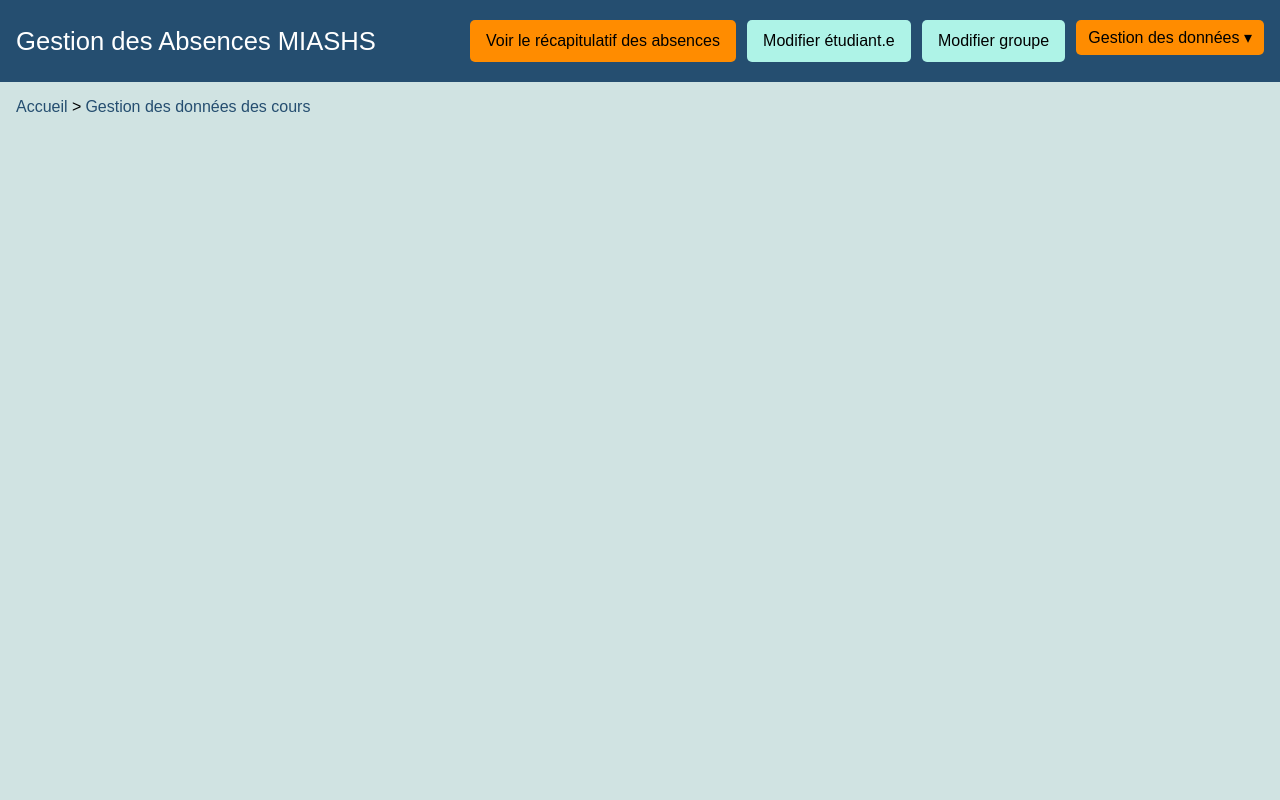
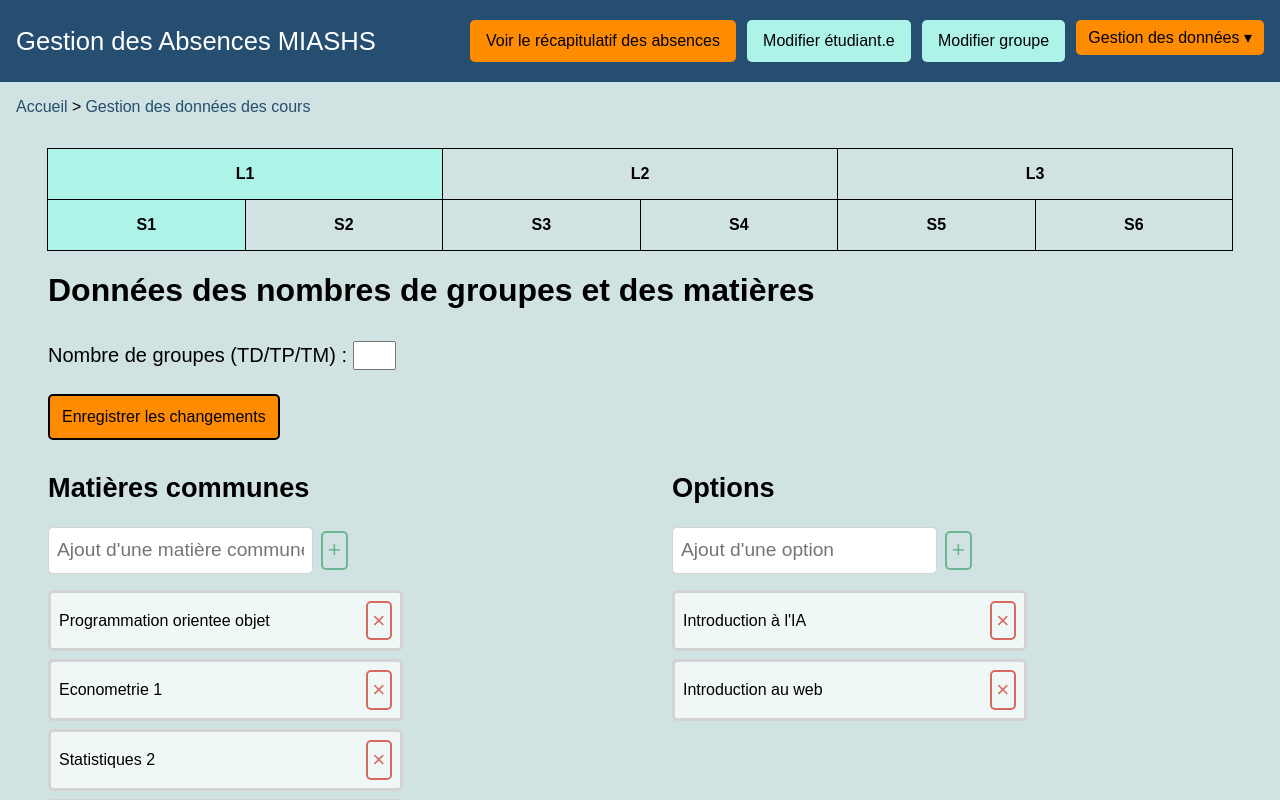
Before and after one commit to CaroleLeCrac/Projet-Info-2024, a Vue app in the folder GestionAbsenceFront/: page /gestion/cours in a window 1280 px wide. Shown: the top 800 px of the page. Built offline with nearby package versions, Linux system fonts and the light colour scheme.

Commit message:
Finalisation des pages de gestion des données Tout le Front-end est terminé

```diff
--- a/GestionAbsenceFront/src/App.vue
+++ b/GestionAbsenceFront/src/App.vue
@@ -51,20 +51,20 @@ const breadcrumbSteps = computed(() => {
       return [
         { label: 'Accueil', to: '/' },
         { label: 'Récapitulatif des absences', to: '/recapitulatifs' },
-        { label: 'Récap. étudiant', to: null }
+        { label: 'Récap. étudiant.e', to: null }
       ]
 
     case 'SelectStudentModification':
       return [
         { label: 'Accueil', to: '/' },
-        { label: 'Sélection étudiant à modifier', to: null }
+        { label: 'Sélection étudiant.e à modifier', to: null }
       ]
 
     case 'StudentModification':
       return [
         { label: 'Accueil', to: '/' },
-        { label: 'Sélection étudiant à modifier', to: '/selection/etudiant' },
-        { label: 'Modification d’un étudiant', to: null }
+        { label: 'Sélection étudiant.e à modifier', to: '/selection/etudiant' },
+        { label: 'Modification d’un.e étudiant.e', to: null }
       ]
 
     case 'SelectGroupModification':
--- a/GestionAbsenceFront/src/pages/CoursesManagement/CoursesManagementPage.vue
+++ b/GestionAbsenceFront/src/pages/CoursesManagement/CoursesManagementPage.vue
@@ -1,14 +1,204 @@
 <!--Page de gestion des cours-->
 <template>
-    <main>
+    <main class="left">
+        <PromoSelector v-model="selectedSemester" />
 
+        <h1>Données des nombres de groupes et des matières</h1>
+
+        <form class="groups-info">
+            <div>
+                <label>Nombre de groupes (TD/TP/TM) : </label>
+                <input type="number" id="number-of-groups" v-model="numberOfGroups">
+            </div>
+
+            <div v-if="selectedSemester !== 'S1'">
+                <label>Nombre de groupes d'anglais en cog : </label>
+                <input type="number" id="number-of-cog-eng" v-model="numberOfCogEng">
+            </div>
+
+            <div v-if="selectedSemester !== 'S1'">
+                <label>Nombre de groupes d'anglais en éco : </label>
+                <input type="number" id="number-of-eco-eng" v-model="numberOfEcoEng">
+            </div>
+
+            <button id="save-changes" class="button" v-if="!changesSaved" @click="saveChanges">
+                Enregistrer les changements</button>
+        </form>
+
+        <div class="sections-container">
+            <section class="courses-info">
+                <h2>Matières communes</h2>
+                <div class="add">
+                    <input type="text" v-model="newCourse" placeholder="Ajout d'une matière commune">
+                    <button type="button" class="button" id="add-btn" @click="addCourse">+</button>
+                </div>
+                <ul class="list">
+                    <li v-for="(course, index) in courses" :key="index" class="list-item">
+                        {{ course.name }}
+                        <button type="button" class="button" id="delete-btn" @click="deleteCourse(index)">×</button>
+                    </li>
+                </ul>
+
+            </section>
+
+            <section class="courses-info">
+                <h2>Options</h2>
+                <div class="add">
+                    <input type="text" v-model="newOption" placeholder="Ajout d'une option">
+                    <button type="button" class="button" id="add-btn" @click="addOption">+</button>
+                </div>
+                <ul class="list">
+                    <li v-for="(option, index) in options" :key="index" class="list-item">
+                        {{ option.name }}
+                        <button type="button" class="button" id="delete-btn" @click="deleteOption(index)">×</button>
+                    </li>
+                </ul>
+            </section>
+        </div>
     </main>
 </template>
 
 <script setup>
+import { onMounted, ref } from 'vue'
+import PromoSelector from '@/shared/components/PromoSelector.vue';
+
+const selectedSemester = ref('S1')
+const courses = ref([]);
+const options = ref([]);
+
+onMounted(() => {
+
+    if (options.value.length === 0) {
+
+        fetch('/Options.json')
+            .then((response) => response.json())
+            .then((data) => {
+                options.value = data.options
+            })
+            .catch(error => console.error("Error loading options data : ", error))
+    }
+
+    if (courses.value.length === 0) {
+
+
+        fetch('/Courses.json')
+            .then((response) => response.json())
+            .then((data) => {
+                courses.value = data.courses
+            })
+            .catch(error => console.error("Error loading courses data : ", error))
+    }
+})
+
+const newCourse = ref('')
+const newOption = ref('')
+
+function addCourse() {
+    const name = newCourse.value.trim()
+    if (name) {
+        courses.value.push({ name })
+        newCourse.value = ''
+    }
+}
+
+function addOption() {
+    const name = newOption.value.trim()
+    if (name) {
+        options.value.push({ name })
+        newOption.value = ''
+    }
+}
+
+function deleteCourse(index) {
+    courses.value.splice(index, 1)
+}
+
+function deleteOption(index) {
+    options.value.splice(index, 1)
+}
+
+const changesSaved = ref(false);
+function saveChanges() {
+    /* Sauvegarder les changements */
+    changesSaved.value = true;
+}
 </script>
 
 <style scoped>
 @import url("../../shared/shared.css");
 
+.groups-info div {
+    margin-bottom: 1rem;
+}
+
+.groups-info label {
+    font-size: 1.25rem;
+}
+
+.groups-info input {
+    width: 3%;
+    font-size: 1.25rem;
+}
+
+.sections-container {
+    display: grid;
+    grid-template-columns: 50% 50%;
+    gap: 2rem;
+    margin-top: 2rem;
+}
+
+.add {
+    display: flex;
+    align-items: center;
+    gap: 0.5rem;
+    margin-bottom: 1rem;
+}
+
+.add input {
+    font-size: 1.2rem;
+    padding: 0.3rem 0.5rem;
+    height: 2.2rem;
+    border: 1px solid lightgray;
+    border-radius: 5px;
+}
+
+.list {
+    width: 60%;
+}
+
+.list-item {
+    list-style-type: none;
+    border: solid lightgray;
+    background-color: var(--color-6);
+    border-radius: 5px;
+    padding: 0.5rem;
+    margin-bottom: 0.25rem;
+    display: flex;
+    justify-content: space-between;
+    align-items: center;
+    font-size: 1rem;
+}
+
+#add-btn {
+    color: var(--color-8);
+    border-color: var(--color-8);
+}
+
+#delete-btn {
+    color: var(--color-7);
+    border-color: var(--color-7);
+}
+
+#add-btn,
+#delete-btn {
+    margin: 0;
+    padding: 0.3rem;
+    font-size: 1.4rem;
+    background-color: var(--color-6);
+}
+
+#add-btn,
+#delete-btn:hover {
+    background-color: var(--color-5);
+}
 </style>
--- a/GestionAbsenceFront/src/pages/GroupModification/GroupModification.vue
+++ b/GestionAbsenceFront/src/pages/GroupModification/GroupModification.vue
@@ -66,7 +66,7 @@ function addStudent(student) {
     <div class="container">
       <!-- Liste des étudiant.e.s du groupe -->
       <div class="left-container">
-        <h1>Liste des étudiant.e.s du groupe</h1>
+        <h1>Liste des étudiant.e.s du groupe {{ currentGroupNumber }}</h1>
         <input class="search-bar" type="search" v-model="searchQuery1" placeholder="Rechercher un.e étudiant.e" />
         <ul class="list">
           <li v-for="student in filteredStudentsInGroup" :key="student.studentNumber" class="students-list">
--- a/GestionAbsenceFront/src/routes.js
+++ b/GestionAbsenceFront/src/routes.js
@@ -11,7 +11,7 @@ import SummaryPage from './pages/Summary/SummaryPage.vue'
 import CourseSummaryPage from './pages/CourseSummary/CourseSummaryPage.vue'
 import StudentSummaryPage from './pages/StudentSummary/StudentSummaryPage.vue'
 import CoursesManagementPage from './pages/CoursesManagement/CoursesManagementPage.vue'
-import StudentsManagementPage from './pages/GroupsManagement/StudentsManagementPage.vue'
+import StudentsManagementPage from './pages/StudentsManagement/StudentsManagementPage.vue'
 
 const routes = [
   { path: '/', name: 'HomeView', component: HomeView },
--- a/GestionAbsenceFront/src/shared/components/PromoSelector.vue
+++ b/GestionAbsenceFront/src/shared/components/PromoSelector.vue
@@ -1,17 +1,22 @@
 <!--Composant de sélection de la promo (L1,L2,L3) pour les pages de Gestion-->
 <template>
     <main class="center">
-        <div class="promo-selector">
-            <button v-for="promo in promos" :key="promo" @click="selectPromo(promo)"
-                :class="{ active: promo === selectedPromo }">
+        <div class="promos">
+            <button class="" v-for="promo in promos" :key="promo" :class="{ active: promo === selectedPromo }">
                 {{ promo }}
+            </button>
+        </div>
+        <div class="selector">
+            <button v-for="semester in semesters" :key="semester" @click="selectSemester(semester)"
+                :class="{ active: semester === selectedSemester }">
+                {{ semester }}
             </button>
         </div>
     </main>
 </template>
 
 <script setup>
-import { ref } from 'vue'
+import { ref, watch } from 'vue'
 
 const props = defineProps({
     modelValue: String
@@ -19,18 +24,30 @@ const props = defineProps({
 const emit = defineEmits(['update:modelValue'])
 
 const promos = ['L1', 'L2', 'L3']
-const selectedPromo = ref(props.modelValue || 'L1')
+const selectedPromo = ref('L1')
 
-function selectPromo(promo) {
-    selectedPromo.value = promo
-    emit('update:modelValue', promo)
+const semesters = ['S1', 'S2', 'S3', 'S4', 'S5', 'S6']
+const selectedSemester = ref(props.modelValue || 'S1')
+
+function selectSemester(semester) {
+    selectedSemester.value = semester
+
+    if (['S1', 'S2'].includes(semester)) {
+        selectedPromo.value = 'L1'
+    } else if (['S3', 'S4'].includes(semester)) {
+        selectedPromo.value = 'L2'
+    } else if (['S5', 'S6'].includes(semester)) {
+        selectedPromo.value = 'L3'
+    }
+
+    emit('update:modelValue', semester)
 }
 </script>
 
 <style scoped>
 @import url("../shared.css");
 
-.promo-selector {
+.selector, .promos {
     display: flex;
     border: 1px solid black;
     background-color: var(--color-6);
@@ -38,7 +55,12 @@ function selectPromo(promo) {
     margin-top: 1rem;
 }
 
-.promo-selector button {
+.selector:last-child {
+    margin-top: 0;
+    border-top: none;
+}
+
+.selector button, .promos button {
     flex: 1;
     padding: 1rem;
     background-color: var(--color-5);
@@ -49,15 +71,15 @@ function selectPromo(promo) {
     cursor: pointer;
 }
 
-.promo-selector button:last-child {
+.selector button:last-child, .promos button:last-child {
     border-right: none;
 }
 
-.promo-selector button.active {
+.selector button.active, .promos button.active {
     background-color: var(--color-4);
 }
 
-.promo-selector button:hover:not(.active) {
+.selector button:hover:not(.active) {
     background-color: var(--color-6);
 }
 </style>
```
Also changed, not shown: GestionAbsenceFront/src/pages/StudentsManagement/StudentsManagementPage.vue (+10 -27 lines).
